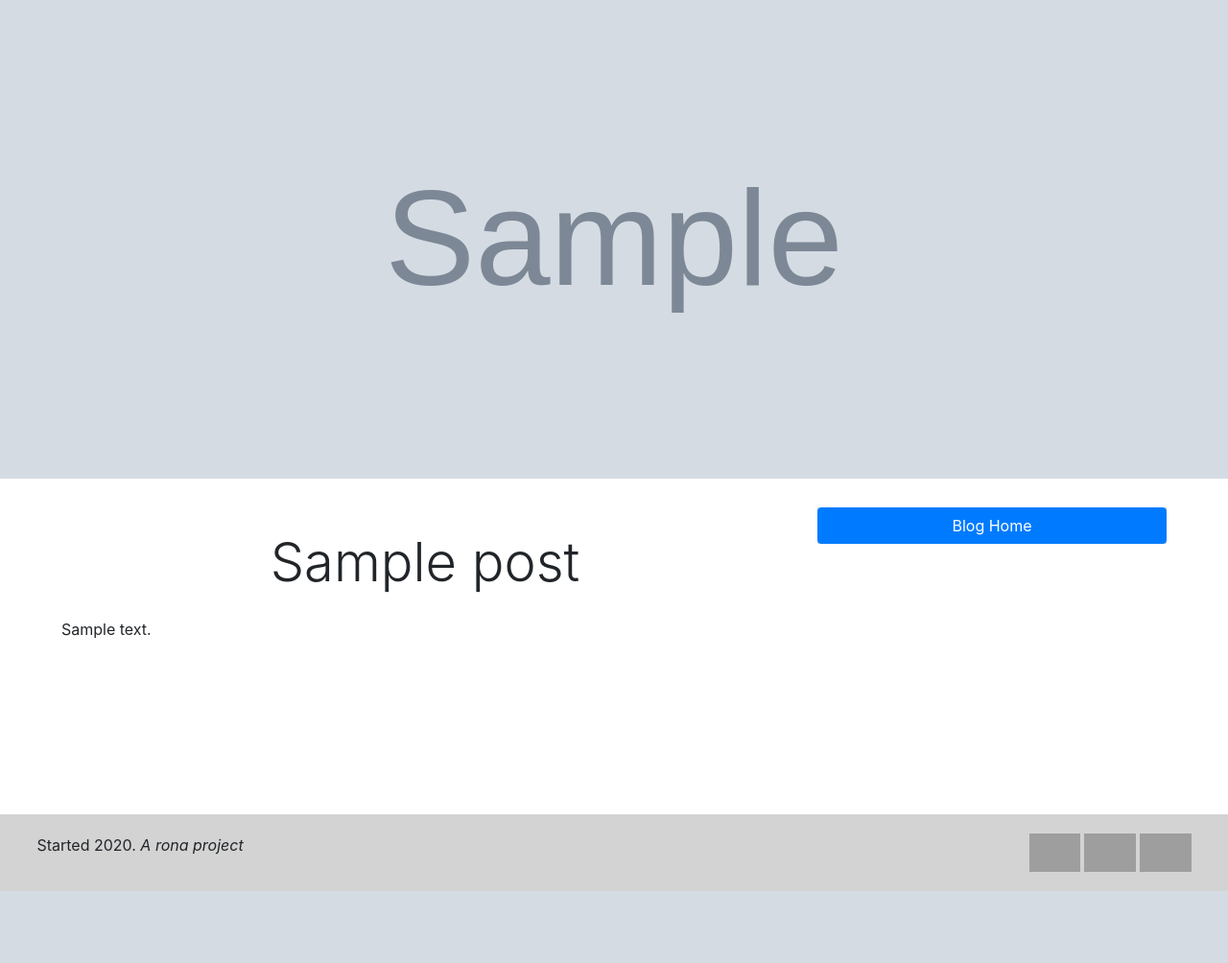
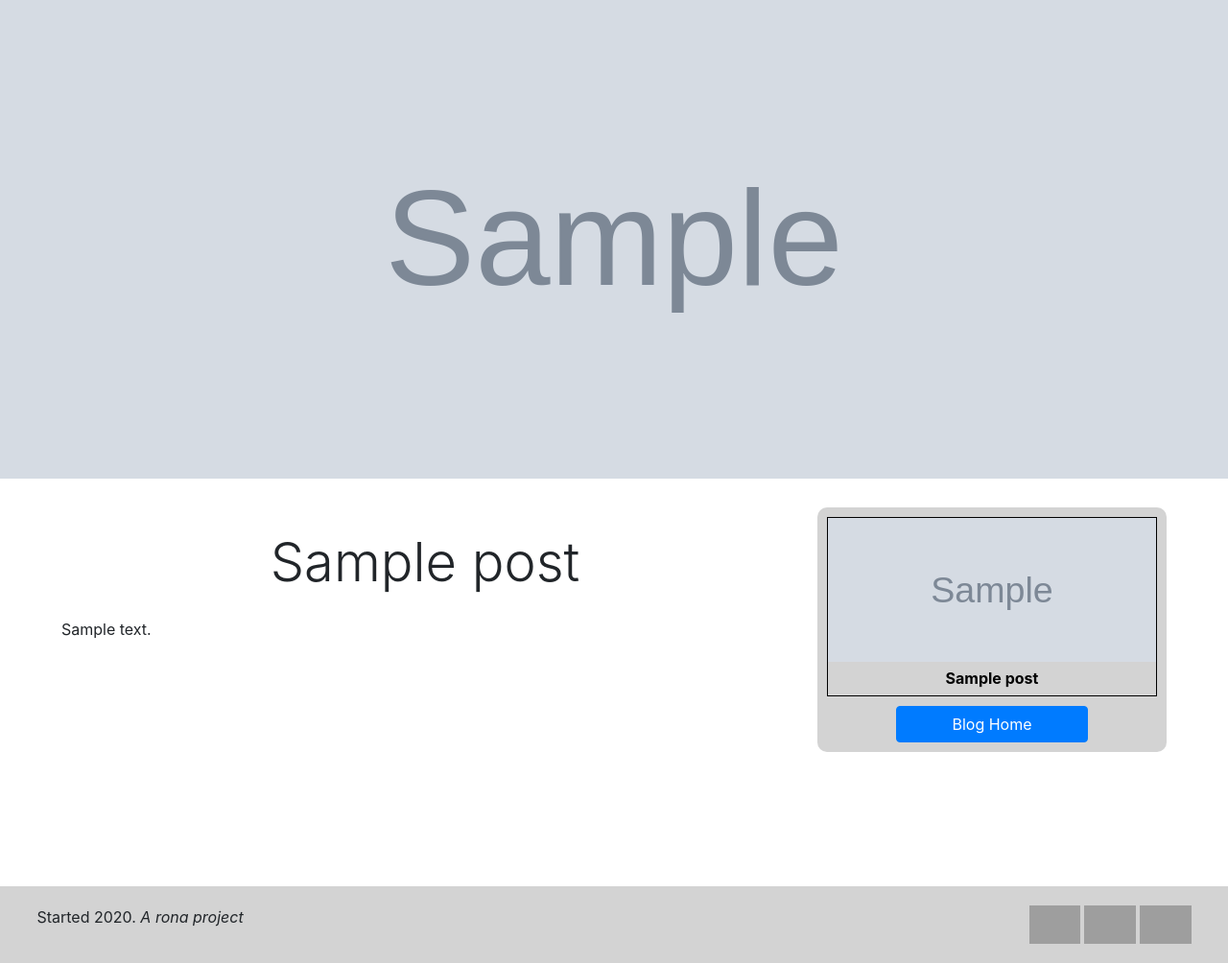
Before and after one commit to leelum1/mysite-gdal, a Django app: template blog_app/templates/blog_app/blog_detail.html in a window 1280 px wide. Shown: the part 57-1061 px from the top of the page at 96% size. Before the commit the page ends 986 px from the top, so only its background shows below. Run offline with Django 3.2, Linux system fonts and the light colour scheme; the template is opened without the code that fills it: most values are stand-ins (such as "Sample title", 1, 10 or a date in 2020); grey boxes marked "Sample" are stand-in pictures; some libraries are stand-ins or nearby versions; grey boxes are pictures that could not be loaded.

Commit message:
blog filter

```diff
--- a/blog_app/forms.py
+++ b/blog_app/forms.py
@@ -4,7 +4,7 @@ from .models import Post
 class PostForm(forms.ModelForm):
     class Meta:
         model = Post
-        fields = ['title', 'text', 'tags', 'cover']
+        fields = ['title', 'text', 'category', 'cover']
         labels = {
             'title': 'Title',
             'text': 'Text',
--- a/blog_app/models.py
+++ b/blog_app/models.py
@@ -3,11 +3,10 @@ from django.db.models.signals import pre_save
 from django.urls import reverse
 from django.utils.text import slugify
 from markdownx.models import MarkdownxField
-from multiselectfield import MultiSelectField
 
 # Create your models here.
 class Post(models.Model):
-    tagChoices = (
+    CATEGORIES = (
         ('house', 'House Projects'),
         ('life', 'Life'),
         ('running', 'Running'),
@@ -15,7 +14,7 @@ class Post(models.Model):
     )
     title = models.CharField(max_length=225, unique=True)
     slug = models.SlugField()
-    tags = MultiSelectField(choices=tagChoices) #https://pypi.org/project/django-multiselectfield/
+    category = models.CharField(max_length=125, choices=CATEGORIES)
     is_private = models.BooleanField(default=False)
     is_published = models.BooleanField(default=False)
     cover = models.ImageField(upload_to='blog_images/', blank=True)
--- a/blog_app/templates/blog_app/blog_detail.html
+++ b/blog_app/templates/blog_app/blog_detail.html
@@ -13,6 +13,33 @@
         height: 500px;
       }
     {% endif %}
+
+    code{
+      background-color: lightgray;
+    }
+
+    .sidebar{
+      background-color: lightgrey;
+      border-radius: 10px;
+      height: 100%;
+      padding: 10px;
+      text-align: center;
+    }
+
+    .post-link{
+      color: black;
+    }
+
+    .related-post{
+      border: 1px solid black;
+      margin-bottom: 10px;
+    }
+
+    .related-post-cover{
+      background-position: center;
+      background-size: cover;
+      height: 150px;
+    }
   </style>
 {% endblock head %}
 {% block body_block %}
@@ -21,15 +48,30 @@
   {% endif %}
   <div class="container-fluid">
     <div class="row">
-      <div class="col-lg-8 col-md-12">
+      <div class="col-xl-8 col-lg-12">
           <h1 class="display-4 my-4">{{ post.title }}</h1>
           {{ post.text|markdown }}
       </div>
-      <div class="col-lg-4 col-md-12">
-        <div class="" style="background-color:lightgrey;">
-          <a class="btn btn-primary" href="{% url 'blog_app:list' %}" style="width:100%;">Blog Home</a>
+      <div class="col-xl-4 col-lg-12">
+        <div class="sidebar">
+          {% for post in related_posts %}
+            <a class="post-link" href="{% url 'blog_app:detail' slug=post.slug %}">
+              <div class="related-post">
+                {% if post.cover %}
+                  <div class="related-post-cover" style="background-image: url({{ post.cover.url }});"></div>
+                {% endif %}
+                <h6 class="my-2"><strong>{{ post.title }}</strong></h6>
+              </div>
+            </a>
+          {% endfor %}
+          <a class="btn btn-primary" href="{% url 'blog_app:list' %}" style="width:200px;">Blog Home</a>
         </div>
       </div>
     </div>
   </div>
+  <div class="container-fluid">
+    {% if user.is_superuser %}
+      <a class="btn btn-warning" href="{% url 'blog_app:update' slug=post.slug %}">Update Post</a>
+    {% endif %}
+  </div>
 {% endblock body_block %}
--- a/blog_app/urls.py
+++ b/blog_app/urls.py
@@ -6,5 +6,6 @@ app_name = 'blog_app'
 urlpatterns = [
     path('', views.PostListView.as_view(), name='list'),
     path('create/', views.PostCreateView.as_view(), name='create'),
-    path('<slug:slug>/', views.PostDetailView.as_view(), name='detail'),
+    path('update/<slug:slug>/', views.PostUpdateView.as_view(), name='update'),
+    path('detail/<slug:slug>/', views.PostDetailView.as_view(), name='detail'),
 ]
--- a/blog_app/views.py
+++ b/blog_app/views.py
@@ -11,7 +11,7 @@ class PostListView(ListView):
     paginate_by = 10
 
     def get_queryset(self):
-        queryset = Post.objects.filter(is_private=False)
+        queryset = Post.objects.filter(is_private=False).order_by('-date_updated')
         return queryset
 
 class PostDetailView(DetailView):
@@ -21,7 +21,7 @@ class PostDetailView(DetailView):
 
     def get_context_data(self, **kwargs):
         ctx = super(PostDetailView, self).get_context_data(**kwargs)
-        ctx['posts'] = Post.objects.all()[:5][::-1]
+        ctx['related_posts'] = Post.objects.filter(category=self.get_object().category).exclude(id=self.get_object().id).order_by('-date_updated')[:5][::-1]
         return ctx
 
 class PostCreateView(CreateView):
--- a/mysite/settings/base.py
+++ b/mysite/settings/base.py
@@ -60,6 +60,7 @@ INSTALLED_APPS = [
     'django.contrib.contenttypes',
     'django.contrib.gis',
     'django.contrib.sessions',
+    'django.contrib.sitemaps',
     'django.contrib.messages',
     'django.contrib.staticfiles',
     'blog_app',
```
Also changed, not shown: TODO.md (added, +14 -0 lines), blog_app/templates/blog_app/blog_list.html (+17 -16 lines), mysite/sitemaps.py (added, +40 -0 lines), mysite/urls.py (+9 -0 lines).
